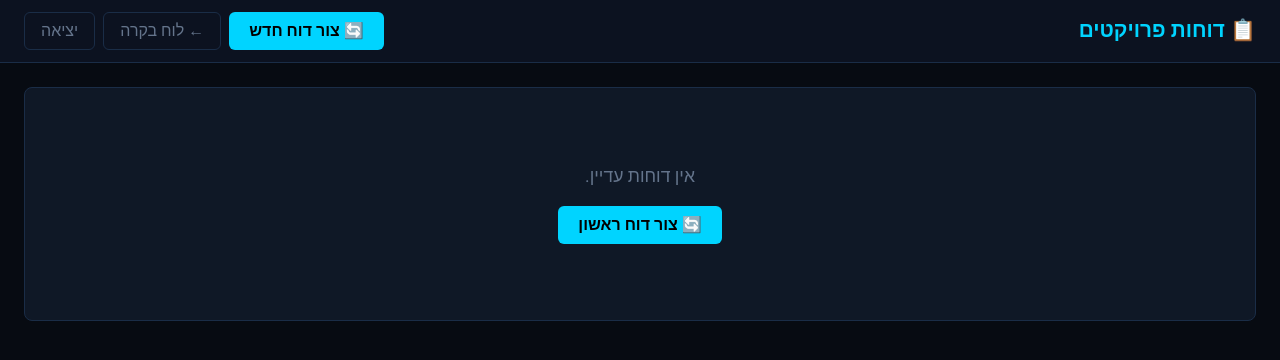
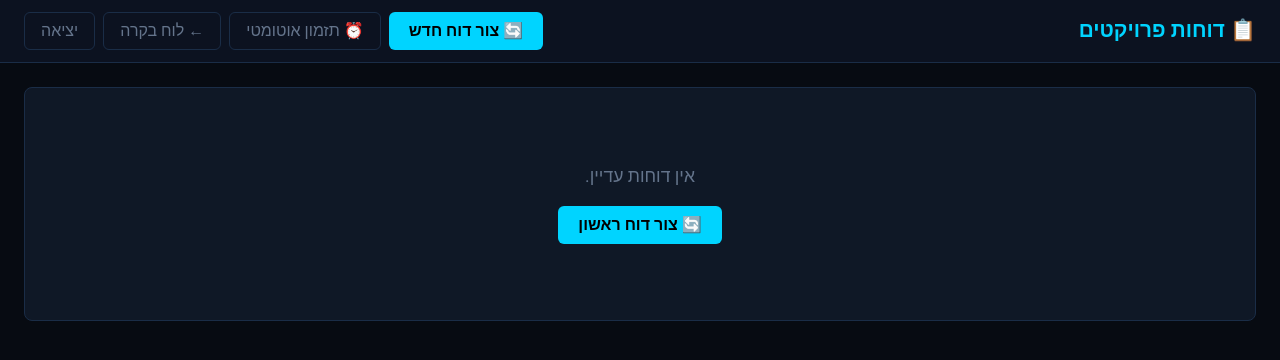
Before and after one commit to livyaron/shan-ai, a FastAPI app: template app/templates/project_reports.html in a window 1280 px wide. Shown: the top 360 px of the page. Run offline with FastAPI, Linux system fonts and the light colour scheme; the template is opened without the code that fills it, so the values that code supplies are empty; parts of the project's set-up code (start-up, migrations or seed data) failed here and were passed over.

Commit message:
feat(schedule): add schedule link to project reports list page

```diff
--- a/app/templates/project_reports.html
+++ b/app/templates/project_reports.html
@@ -29,6 +29,7 @@
     <form method="post" action="/dashboard/project-reports/generate" style="margin:0;">
       <button type="submit" class="btn-cyan">🔄 צור דוח חדש</button>
     </form>
+    <a href="/dashboard/project-reports/schedule" class="btn-outline-dim">⏰ תזמון אוטומטי</a>
     <a href="/dashboard" class="btn-outline-dim">← לוח בקרה</a>
     <a href="/logout" class="btn-outline-dim">יציאה</a>
   </div>
```
